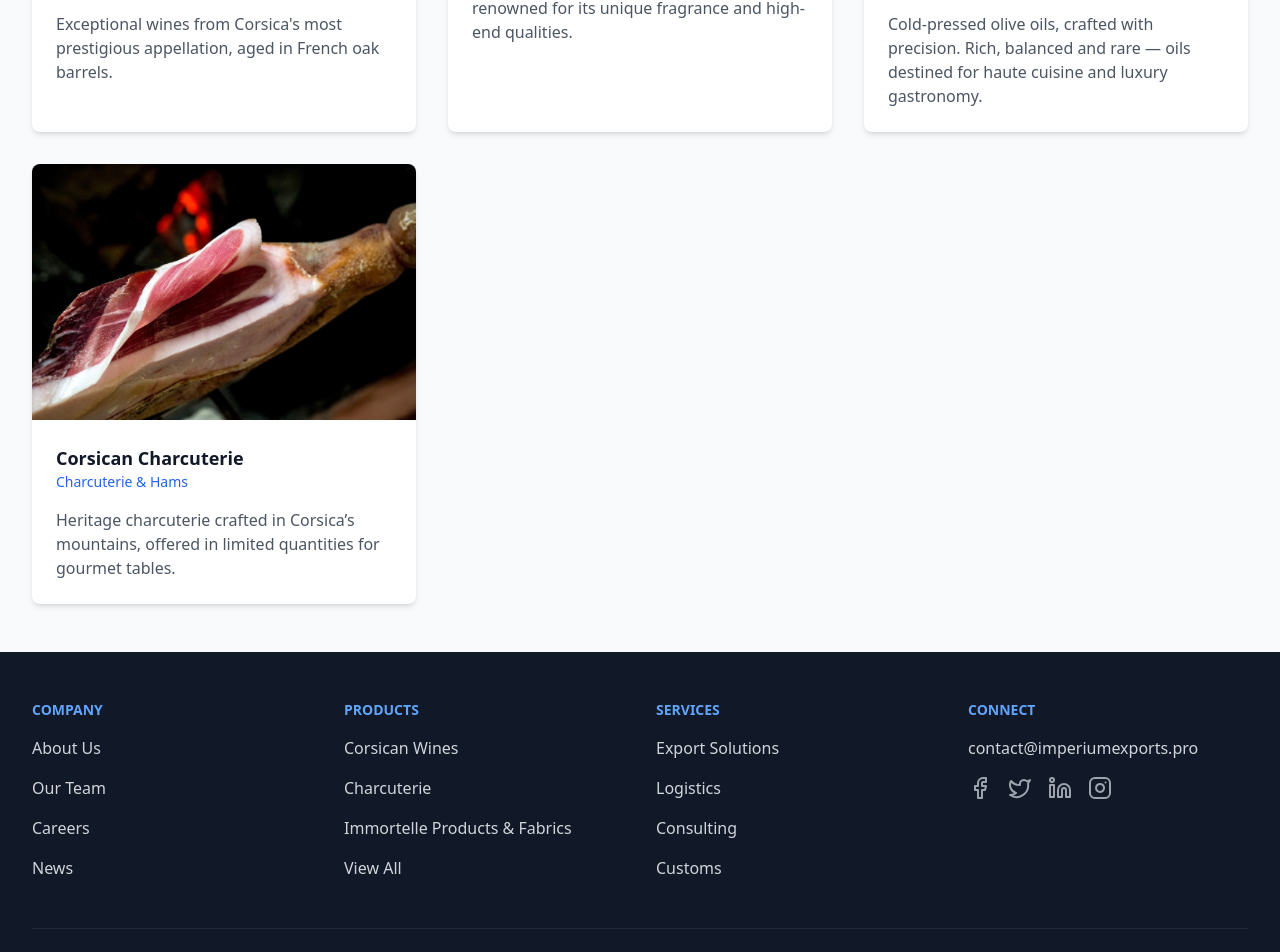
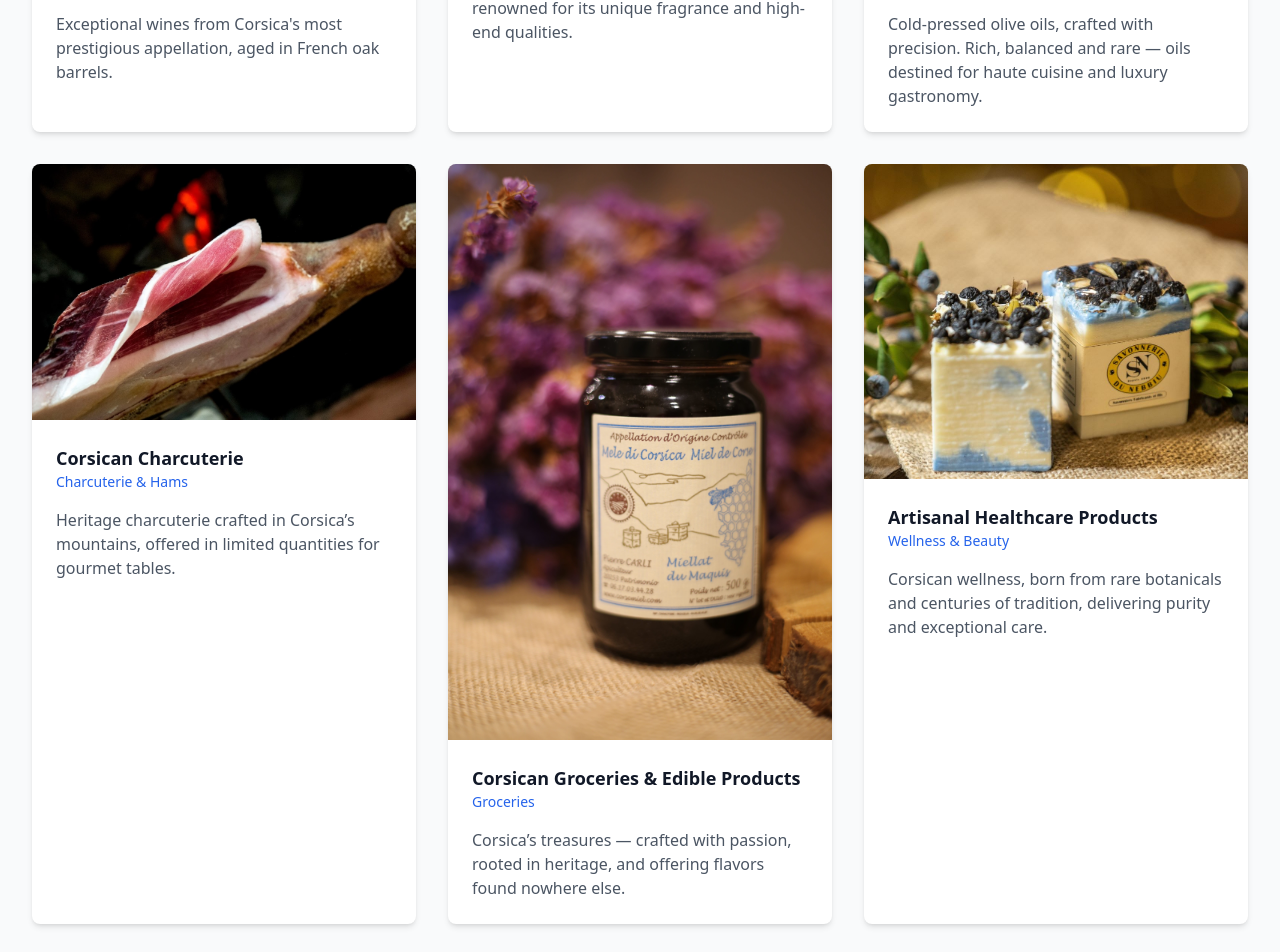
Before and after one commit to enzodennipv/imperium-exports-site, a Next.js app: page /products in a window 1280 px wide. Shown: the part 892-1844 px from the top of the page. Built offline with nearby package versions, Linux system fonts and the light colour scheme.

Commit message:
Initial commit for deployment

```diff
--- a/app/products/page.jsx
+++ b/app/products/page.jsx
@@ -34,6 +34,8 @@ export default function Products() {
             {T("charcuterie","Charcuterie & Hams")}
             {T("olive","Olive Oil")}
             {T("immortelle","Immortelle Products & Fabrics")}
+            {T("groceries","Groceries")}
+            {T("wellness","Wellness & Beauty")}
 
          </div>
         </div>
@@ -108,6 +110,39 @@ export default function Products() {
               </div>
             </div>
           )}
+
+          {/* Groceries */}
+          {show("groceries") && (
+            <div className="product-card bg-white rounded-lg overflow-hidden shadow-md transition duration-300 ease-in-out">
+              <div className="bg-gray-200">
+                <img src="/miellat.png" alt="Groceries" className="w-full h-auto object-cover" />
+              </div>
+              <div className="p-6">
+                <h3 className="text-lg font-bold text-gray-900">Corsican Groceries & Edible Products</h3>
+                <p className="text-sm text-blue-600">Groceries</p>
+                <p className="mt-4 text-gray-600">
+                Corsica’s treasures — crafted with passion, rooted in heritage, and offering flavors found nowhere else.
+                </p>
+              </div>
+            </div>
+          )}
+
+          {/* Wellness & Beauty */}
+          {show("wellness") && (
+            <div className="product-card bg-white rounded-lg overflow-hidden shadow-md transition duration-300 ease-in-out">
+              <div className="bg-gray-200">
+                <img src="/nebbiu.png" alt="Wellness & Beauty" className="w-full h-auto object-cover" />
+              </div>
+              <div className="p-6">
+                <h3 className="text-lg font-bold text-gray-900">Artisanal Healthcare Products</h3>
+                <p className="text-sm text-blue-600">Wellness & Beauty</p>
+                <p className="mt-4 text-gray-600">
+                Corsican wellness, born from rare botanicals and centuries of tradition, delivering purity and exceptional care.
+                </p>
+              </div>
+            </div>
+          )}
+
         </div>
       </div>
     </div>
```
Also changed, not shown: public/Nebbiu.png (added), public/miellat.png (added).
